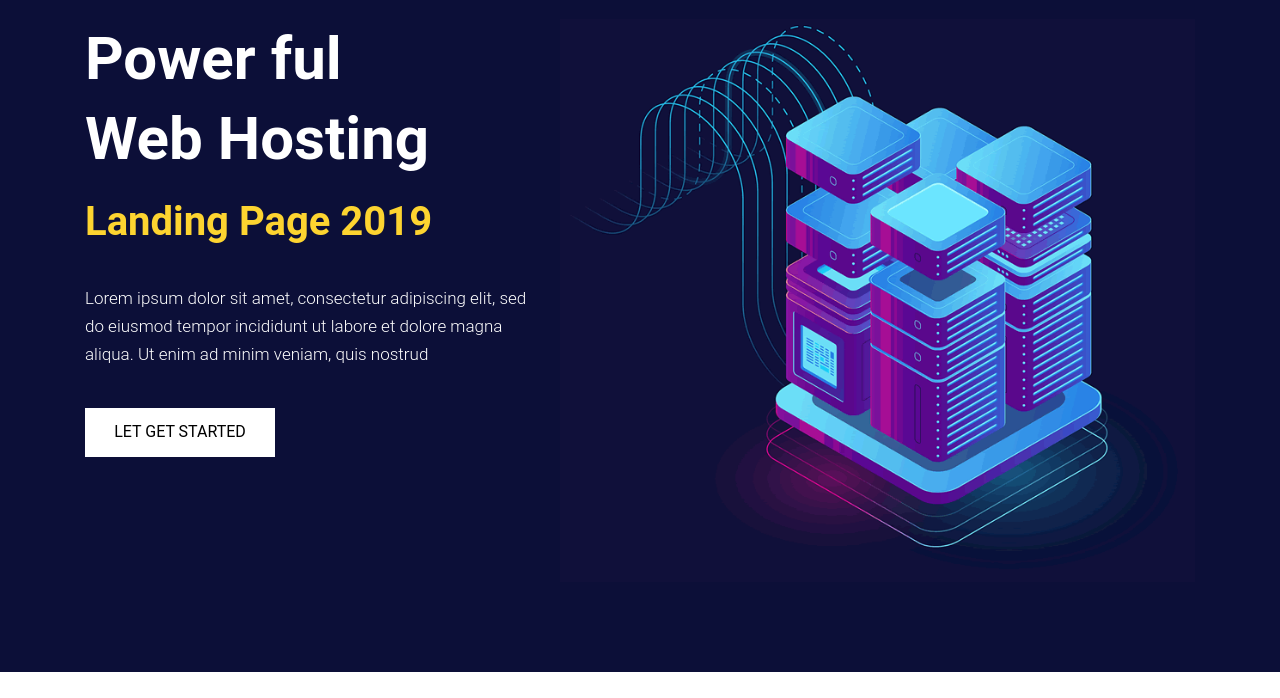
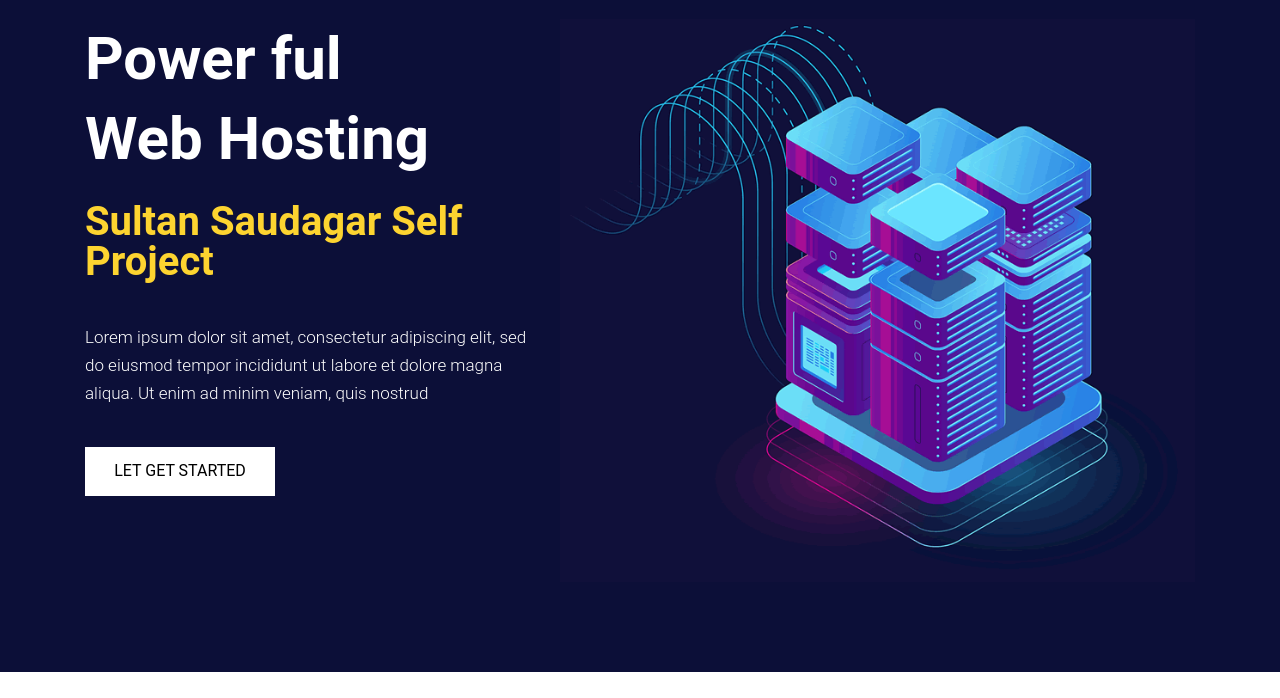
Before and after one commit to priya2044/Data-web, a plain HTML site: page index.html in a window 1280 px wide. Shown: the part 102-800 px from the top of the page. Drawn offline with nearby package versions, Linux system fonts and the light colour scheme.

Commit message:
Update index.html
test 2

```diff
--- a/index.html
+++ b/index.html
@@ -92,7 +92,7 @@
                <div class="col-md-5">
                   <div class="text-bg">
                      <h1>Power ful<br> Web Hosting</h1>
-                     <span>Landing Page 2019</span>
+                     <span>Sultan Saudagar Self Project</span>
                      <p>Lorem ipsum dolor sit amet, consectetur adipiscing elit, sed do eiusmod tempor incididunt ut labore et dolore magna aliqua. Ut enim ad minim veniam, quis nostrud </p>
                      <a href="#">Let Get Started</a>
                   </div>
```
